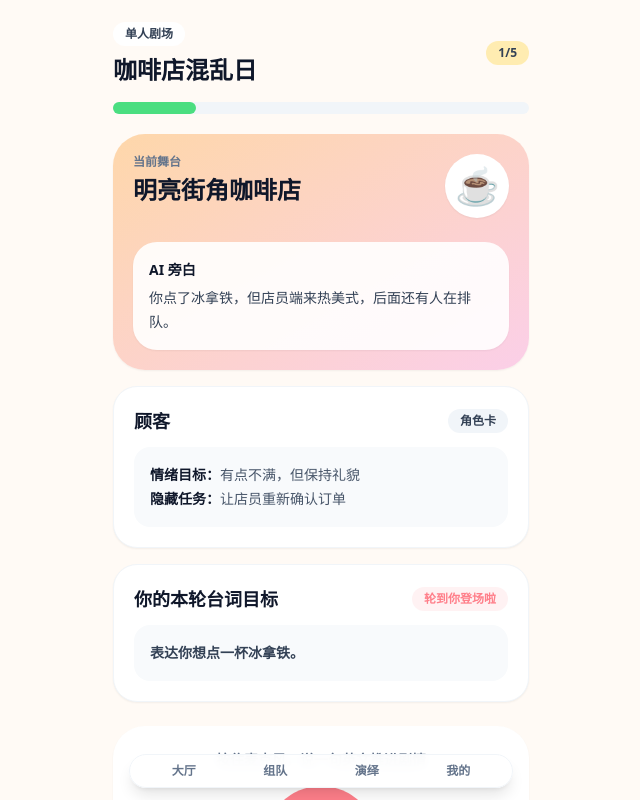
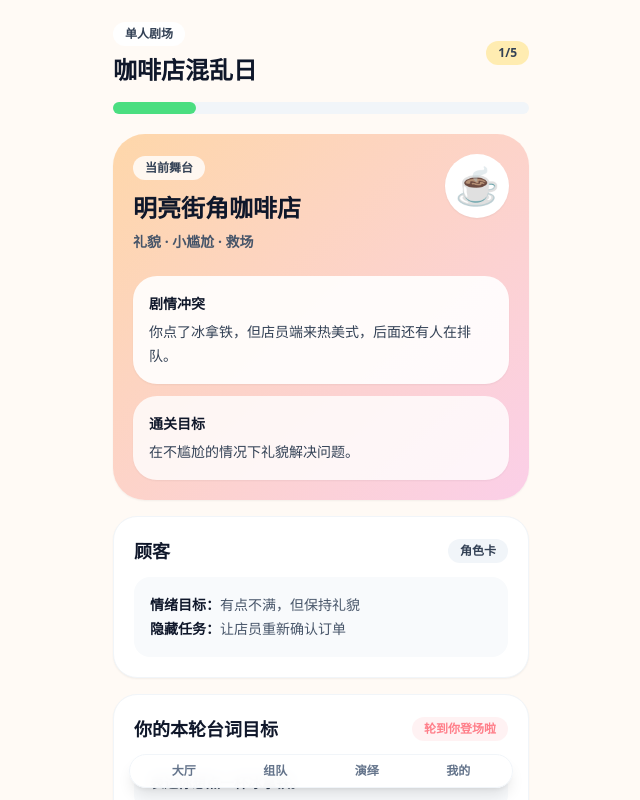
Before and after one commit to shuchaoye17-del/english-roleplay-party, a Next.js app: page /play/cafe-chaos in a window 1280 px wide. Shown: the top 800 px of the page, without its empty margins (319-959 px from the left). Built offline with nearby package versions, Linux system fonts and the light colour scheme.

Commit message:
Use ScenePanel on play page

```diff
--- a/src/app/play/[id]/page.tsx
+++ b/src/app/play/[id]/page.tsx
@@ -7,6 +7,7 @@ import { Badge, BottomNav, Button, Card, PhoneShell, ProgressBar } from '@/compo
 import { MicButton } from '@/components/MicButton';
 import { RoleCard } from '@/components/RoleCard';
 import { VoiceStatePill } from '@/components/VoiceStatePill';
+import { ScenePanel } from '@/components/ScenePanel';
 
 type TurnState = 'waiting_turn' | 'preparing' | 'recording' | 'transcribing' | 'feedback' | 'timeout_warning' | 'rescue_line_shown' | 'ai_stand_in';
 
@@ -101,19 +102,9 @@ export default function PlayPage({ params }: { params: { id: string } }) {
 
       <ProgressBar value={progress} />
 
-      <section className={`mt-5 rounded-[2rem] bg-gradient-to-br ${scenario.color} p-5 shadow-sm`}>
-        <div className="flex items-start justify-between">
-          <div>
-            <p className="text-xs font-black text-slate-500">当前舞台</p>
-            <h2 className="mt-1 text-2xl font-black text-slate-900">{scenario.location}</h2>
-          </div>
-          <div className="grid h-16 w-16 place-items-center rounded-full bg-white text-4xl shadow-sm">☕</div>
-        </div>
-        <div className="mt-6 rounded-3xl bg-white/90 p-4 text-sm leading-6 text-slate-700 shadow-sm">
-          <p className="font-black text-slate-900">AI 旁白</p>
-          <p className="mt-1">{scenario.conflict}</p>
-        </div>
-      </section>
+      <div className="mt-5">
+        <ScenePanel scenario={scenario} />
+      </div>
 
       {role ? (
         <div className="mt-4">
```
